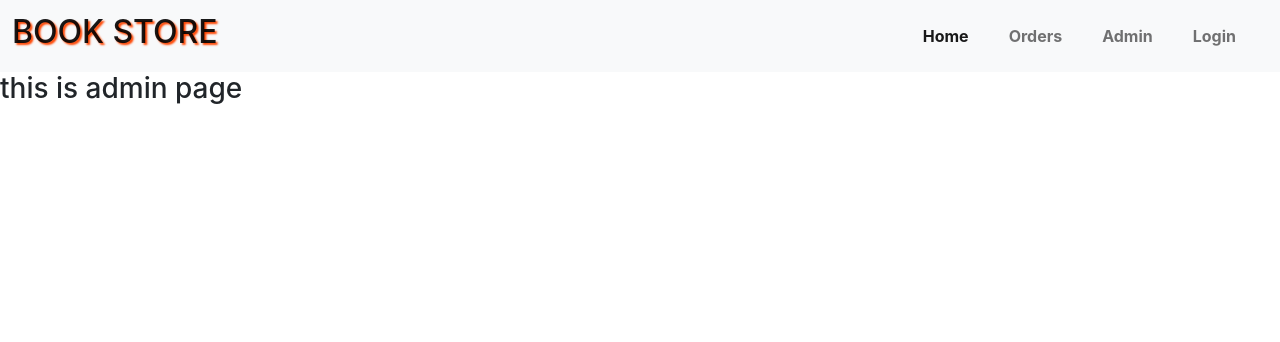
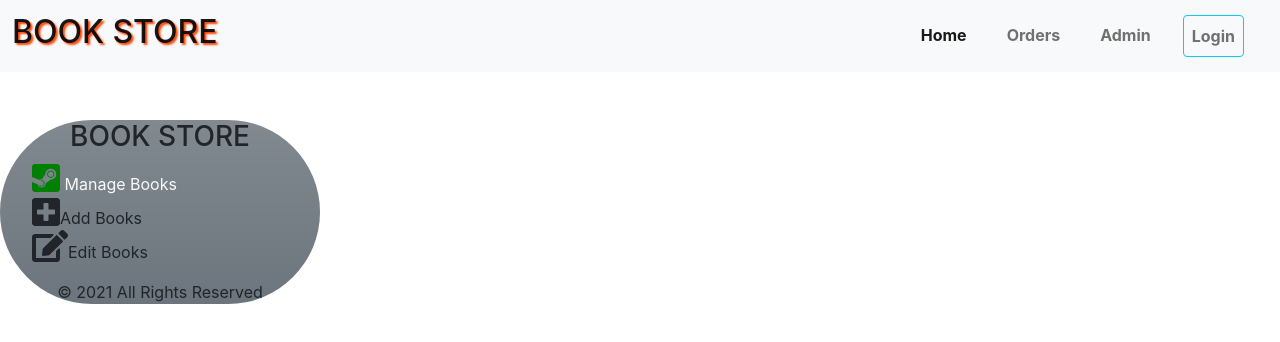
Before and after one commit to rajonahmed749/book-store, a React (Create React App) app: page /admin in a window 1280 px wide. Shown: the top 342 px of the page. Built offline with nearby package versions, Linux system fonts and the light colour scheme.

Commit message:
firebase deploy

```diff
--- a/package.json
+++ b/package.json
@@ -3,11 +3,17 @@
   "version": "0.1.0",
   "private": true,
   "dependencies": {
+    "@fortawesome/fontawesome-svg-core": "^1.2.35",
+    "@fortawesome/free-brands-svg-icons": "^5.15.3",
+    "@fortawesome/free-solid-svg-icons": "^5.15.3",
+    "@fortawesome/react-fontawesome": "^0.1.14",
     "@testing-library/jest-dom": "^5.12.0",
     "@testing-library/react": "^11.2.6",
     "@testing-library/user-event": "^12.8.3",
+    "firebase": "^8.6.3",
     "react": "^17.0.2",
     "react-dom": "^17.0.2",
+    "react-pro-sidebar": "^0.6.0",
     "react-router-dom": "^5.2.0",
     "react-scripts": "4.0.3",
     "web-vitals": "^1.1.1"
--- a/src/Components/Admin/Admin/Admin.js
+++ b/src/Components/Admin/Admin/Admin.js
@@ -1,9 +1,15 @@
 import React from 'react';
+import Sidebar from '../Sidebar/Sidebar';
 
 const Admin = () => {
     return (
         <div>
-            <h3>this is admin page</h3>
+           <div className="col-md-3">
+               <Sidebar/>
+           </div>
+           <div className="col-md-9">
+
+           </div>
 
         </div>
     );
--- /dev/null
+++ b/src/Components/Admin/Sidebar/Sidebar.css
@@ -0,0 +1,3 @@
+.unlist{
+    list-style-type: none;
+}
--- /dev/null
+++ b/src/Components/Admin/Sidebar/Sidebar.js
@@ -0,0 +1,39 @@
+import React from 'react';
+import { ProSidebar, SidebarHeader, SidebarFooter, SidebarContent ,Menu, MenuItem} from 'react-pro-sidebar';
+import { FontAwesomeIcon } from '@fortawesome/react-fontawesome';
+import { faSteamSquare } from '@fortawesome/free-brands-svg-icons';
+import { faEdit, faPlusSquare } from '@fortawesome/free-solid-svg-icons';
+import "./Sidebar.css"
+import { Link } from 'react-router-dom';
+
+const Sidebar = () => {
+    return (
+        <ProSidebar className="sidebar-height mt-5 bg-secondary bg-gradient rounded-pill ">
+            <SidebarHeader>
+                <h3 className="text-center">BOOK STORE</h3>
+            </SidebarHeader>
+            <SidebarContent>
+                <Menu iconShape="square">
+                    <MenuItem  className="unlist pe-2" icon={<FontAwesomeIcon icon={faSteamSquare} color="green"  size="2x" />}>
+                        <span className="text-light"> Manage Books</span>
+                        {/* <Link to={`${url}/manage-books`} /> */}
+                    </MenuItem>
+                    <MenuItem className="unlist" icon={<FontAwesomeIcon icon={faPlusSquare} size="2x" />}>
+                        Add Books
+                        {/* <Link to={`${url}/add-books`} /> */}
+                     </MenuItem>
+                        <MenuItem className="unlist" icon={<FontAwesomeIcon icon={faEdit} size="2x" />}>
+                            Edit Books
+                            {/* <Link to={`${url}/edit-books/noValidId`} /> */}
+                        </MenuItem>
+                </Menu>
+            </SidebarContent>
+            <SidebarFooter>
+                <p className="text-center">© 2021  All Rights Reserved</p>
+                {/* <Button as={Link} to="/" variant="outline-light">Back to Home</Button> */}
+            </SidebarFooter>
+        </ProSidebar>
+    );
+};
+
+export default Sidebar;
--- a/src/Components/Home/Home/Home.js
+++ b/src/Components/Home/Home/Home.js
@@ -4,6 +4,7 @@ import Navbar from '../../Shared/Navbar/Navbar';
 const Home = () =>{
     return (
         <div>
+            <h3 className="text-center mt-5">HOME</h3>
 
         </div>
     )
--- a/src/Components/Home/Nofound/Nofound.js
+++ b/src/Components/Home/Nofound/Nofound.js
@@ -1,5 +1,7 @@
 import React from 'react';
 import { Link } from 'react-router-dom';
+import { FontAwesomeIcon } from '@fortawesome/react-fontawesome';
+import { faArrowCircleLeft, fabFaGoogle } from '@fortawesome/free-solid-svg-icons';
 
 const Nofound = () => {
     return (
@@ -7,7 +9,8 @@ const Nofound = () => {
             <div className="ms-auto text-center mt-5">
                 <span className="fs-3 text-danger fw-bold ">404! </span>
                 <h5>Page not found</h5>
-                 <Link to="/"><button className="btn btn-info border-info mt-2"> Go Back</button></Link>
+                 <Link to="/"><button className="btn btn-info border-info mt-2"> <FontAwesomeIcon icon={faArrowCircleLeft}/> Go Back</button></Link>
+
             </div>
         </div>
     );
--- a/src/Components/Shared/Navbar/Navbar.js
+++ b/src/Components/Shared/Navbar/Navbar.js
@@ -24,7 +24,7 @@ const Navbar = () => {
                         <Link class="nav-link me-4 fw-bold" aria-current="page" to="/admin">Admin</Link>
                         </li>
                         <li class="nav-item">
-                        <Link class="nav-link  me-4 fw-bold" aria-current="page" to="/login">Login</Link>
+                        <Link class="nav-link btn btn-outline-info me-4 fw-bold" aria-current="page" to="/login">Login</Link>
                         </li>
                     </ul>
              </div>
```
Also changed, not shown: firebase.json (added), 2 other files (tests, documents, lock files or other folders).
